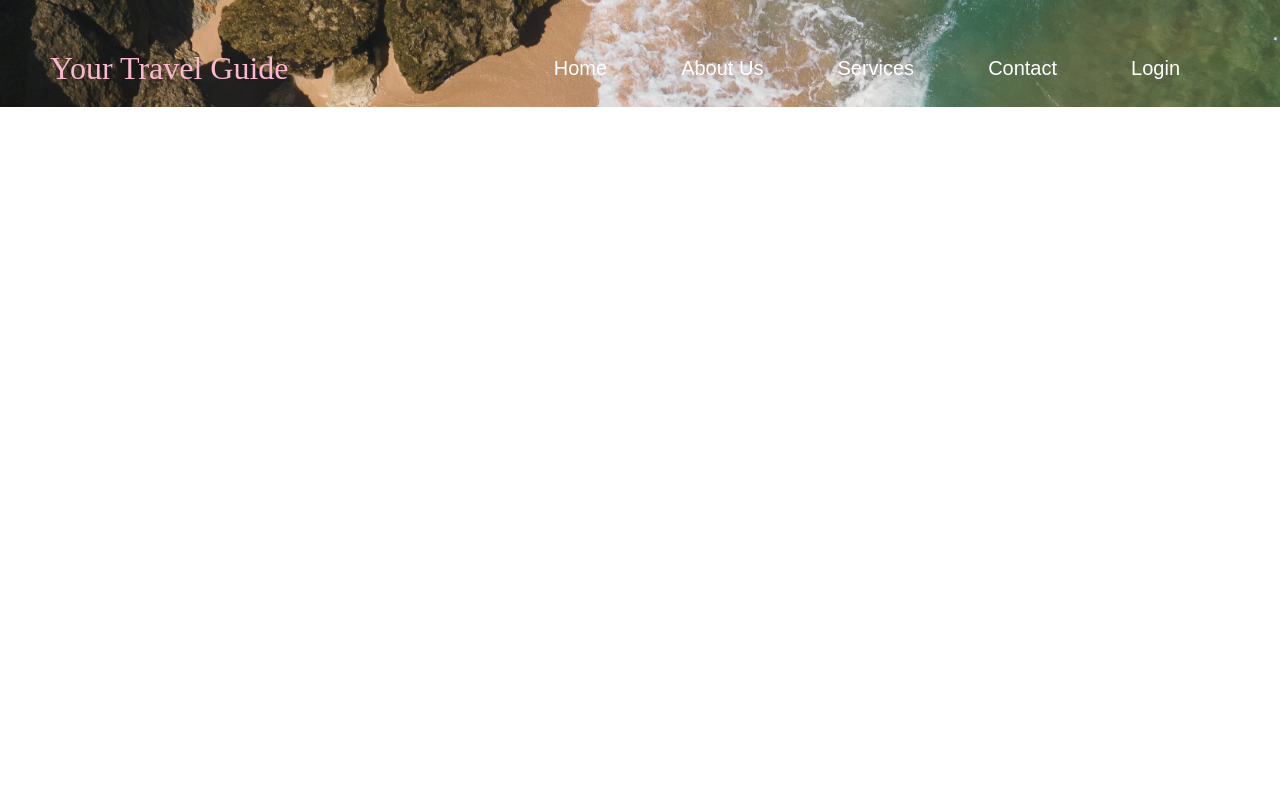
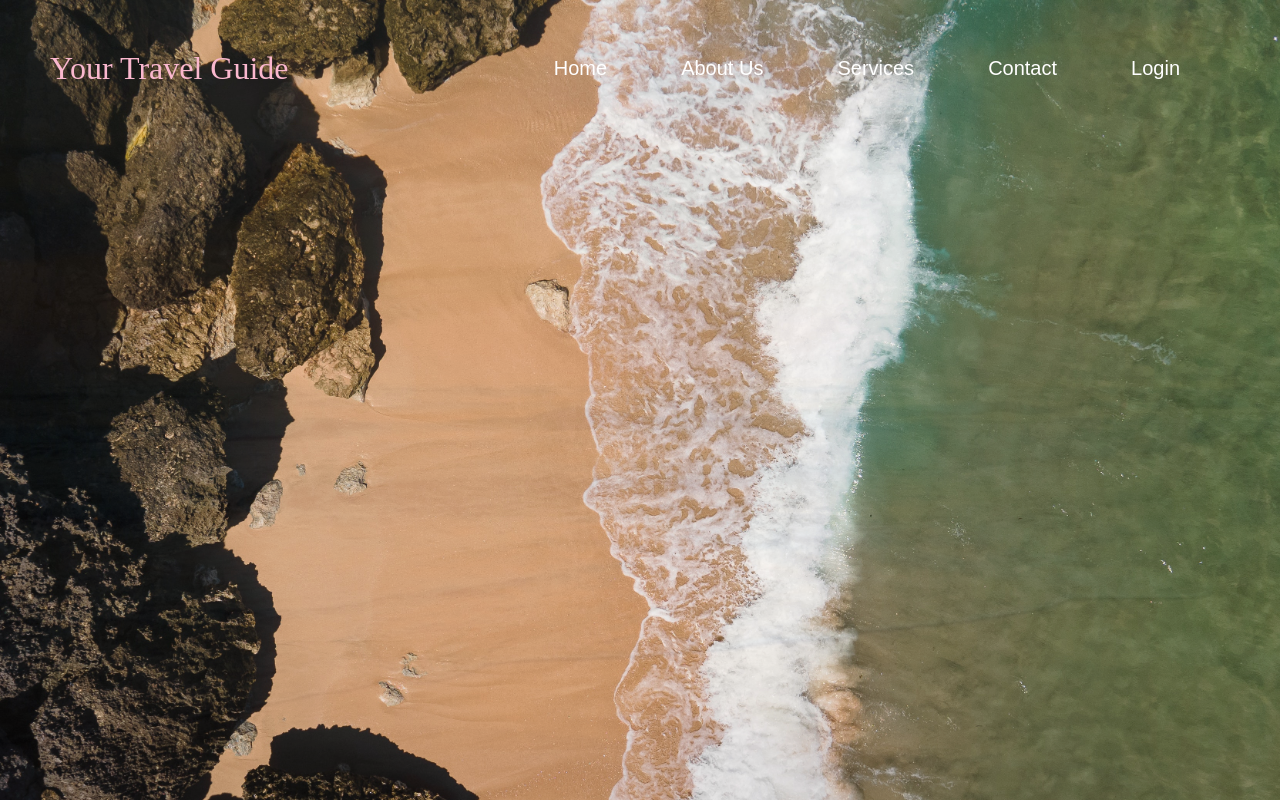
Before and after one commit to dhruvmillu/dhruvmillu.github.io, a PHP site: page / in a window 1280 px wide. Run offline with PHP 8.4, Linux system fonts and the light colour scheme.

Commit message:
Update style1.css

```diff
--- a/style1.css
+++ b/style1.css
@@ -5,7 +5,9 @@
     box-sizing: border-box;
 }
 
-.full-page{ animation: changeBg 10s infinite; background-size: cover; }
+.full-page{
+	height:100vh;
+	animation: changeBg 10s infinite; background-size: cover; }
 @keyframes changeBg{
    0%,100%  {background-image: url("/res/pexels-fabian-wiktor-994605.jpg");}
    25% {background-image: url("/res/pexels-kehn-hermano-3816807.jpg");}
```
